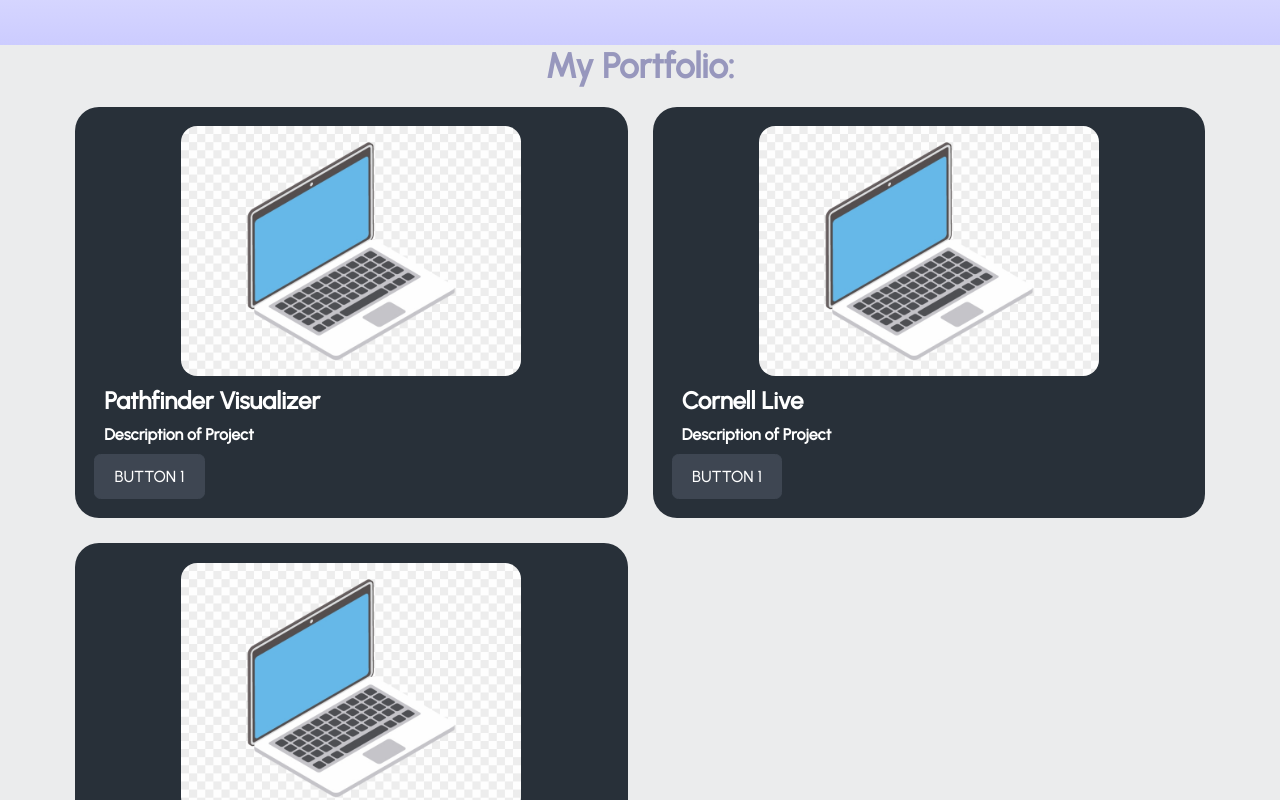
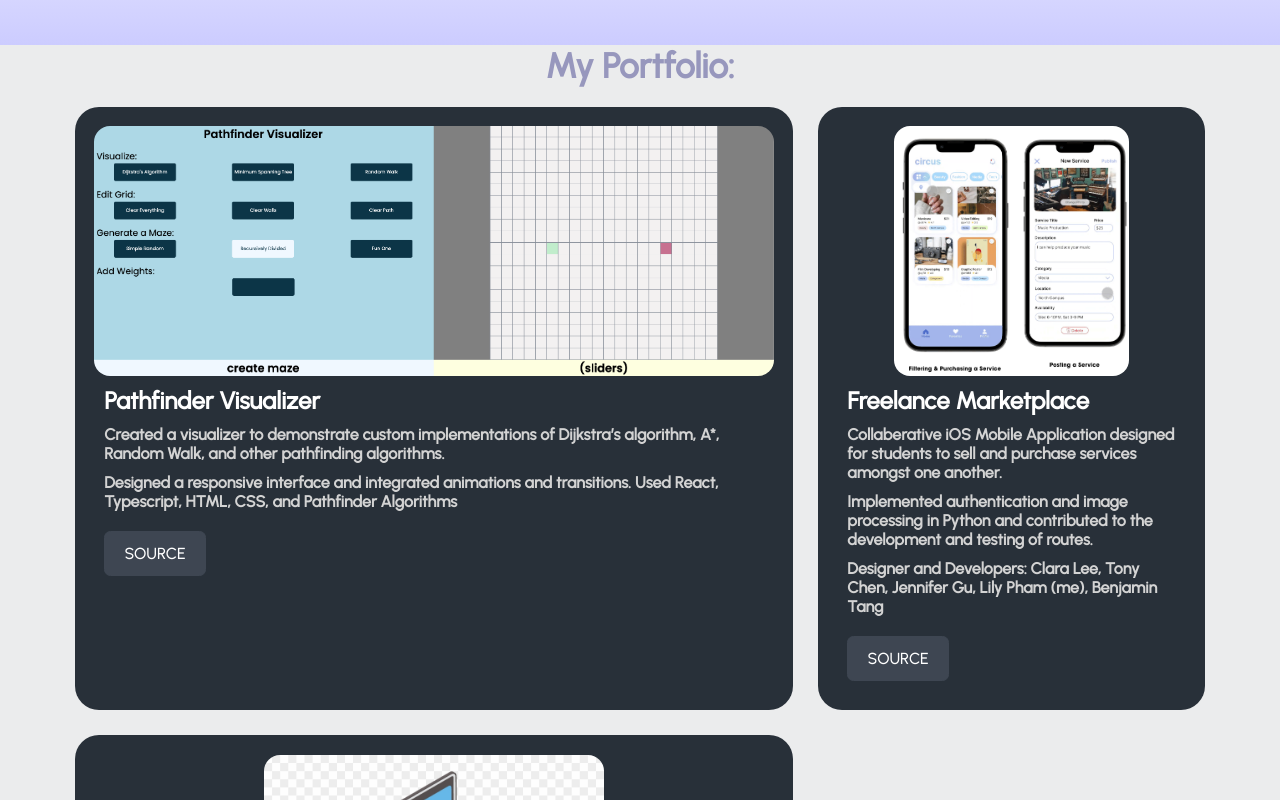
Before and after one commit to burninglilies/personalwebsite, a React (Create React App) app: page / in a window 1280 px wide. Shown: the part 680-1480 px from the top of the page. Built offline with nearby package versions, Linux system fonts and the light colour scheme.

Commit message:
added portfolio items and made link edits

```diff
--- a/src/components/about/About.jsx
+++ b/src/components/about/About.jsx
@@ -11,9 +11,9 @@ const About = () => {
             <h4>I am a sophmore at Cornell University studying Computer Science.
                 <br/>I am a fullstack mobile and web developer looking to land an internship for the summer of 2023.</h4>
             <div className="about-links">
-                <a href="https://www.linkedin.com/in/lily-pham-7b8593173/" className="about-link"><FaLinkedin className="about-icon"/> LinkedIn</a>
-                <a href="https://github.com/burninglilies" className="about-"><FaGithub className="about-icon"/> Github</a>
-                <a href="https://lilypham.design" className="about-"><MdPictureAsPdf className="about-icon"/> Resume</a>
+                <a href="https://www.linkedin.com/in/lily-pham-7b8593173/" className="about-link" target='_blank'><FaLinkedin className="about-icon"/> LinkedIn</a>
+                <a href="https://github.com/burninglilies" className="about-"><FaGithub className="about-icon" target='_blank'/> Github</a>
+                <a href="https://lilypham.design" className="about-"><MdPictureAsPdf className="about-icon" target='_blank'/> Resume</a>
             </div>
         </section>
     )
--- a/src/components/projects/Projects.jsx
+++ b/src/components/projects/Projects.jsx
@@ -1,6 +1,8 @@
 import React from "react";
 import './projects.css';
 import laptop from '../../images/laptop.png'
+import freelancemarketplace from '../../images/freelance_marketplace-sc.png'
+import pathfindervisualizer from '../../images/pathfinder_visualizer-sc.png'
 
 const About = () => {
     return (
@@ -9,16 +11,19 @@ const About = () => {
 
             <div className="projects-container">
                 <article className="project-item">
-                    <img src={laptop} alt="" className="project-item-img"/>
+                    <img src={pathfindervisualizer} alt="" className="project-item-img"/>
                     <h2>Pathfinder Visualizer</h2>
-                    <h4>Description of Project</h4>
-                    <a href="https://github.com/burninglilies/pathfiner-project" className="">BUTTON 1</a>
+                    <h4>Created a visualizer to demonstrate custom implementations of Dijkstra’s algorithm, A*, Random Walk, and other pathfinding algorithms. </h4>
+                    <h4>Designed a responsive interface and integrated animations and transitions. Used React, Typescript, HTML, CSS, and Pathfinder Algorithms</h4>
+                    <a href="https://github.com/burninglilies/pathfinder-project" className="">SOURCE</a>
                 </article>
                 <article className="project-item">
-                    <img src={laptop} alt="" className="project-item-img"/>
-                    <h2>Cornell Live</h2>
-                    <h4>Description of Project</h4>
-                    <a href="https://github.com/burninglilies/cornell-live" className="">BUTTON 1</a>
+                    <img src={freelancemarketplace} alt="" className="project-item-img"/>
+                    <h2>Freelance Marketplace</h2>
+                    <h4>Collaberative iOS Mobile Application designed for students to sell and purchase services amongst one another.</h4>
+                    <h4>Implemented authentication and image processing in Python and contributed to the development and testing of routes.</h4>
+                    <h4>Designer and Developers: Clara Lee, Tony Chen, Jennifer Gu, Lily Pham (me), Benjamin Tang </h4>
+                    <a href="https://github.com/jjennifergu/freelance-marketplace-backend" className="">SOURCE</a>
                 </article>
                 <article className="project-item">
                     <img src={laptop} alt="" className="project-item-img"/>
--- a/src/components/projects/projects.css
+++ b/src/components/projects/projects.css
@@ -24,8 +24,13 @@
     border-radius: 1.5rem;
 }
 
-.project-item h2, h4 {
+.project-item h2 {
     color: white;
+    margin: 10px;
+}
+
+.project-item h4 {
+    color: lightgray;
     margin: 10px;
 }
 
@@ -37,6 +42,7 @@
     border: 1px solid var(--color-secondary-variant);
     background-color: var(--color-secondary-variant);
     color: white;
+    margin: 10px;
 }
 
 .project-item-img {
```
Also changed, not shown: src/images/freelance_marketplace-sc.png (added), src/images/pathfinder_visualizer-sc.png (added).
